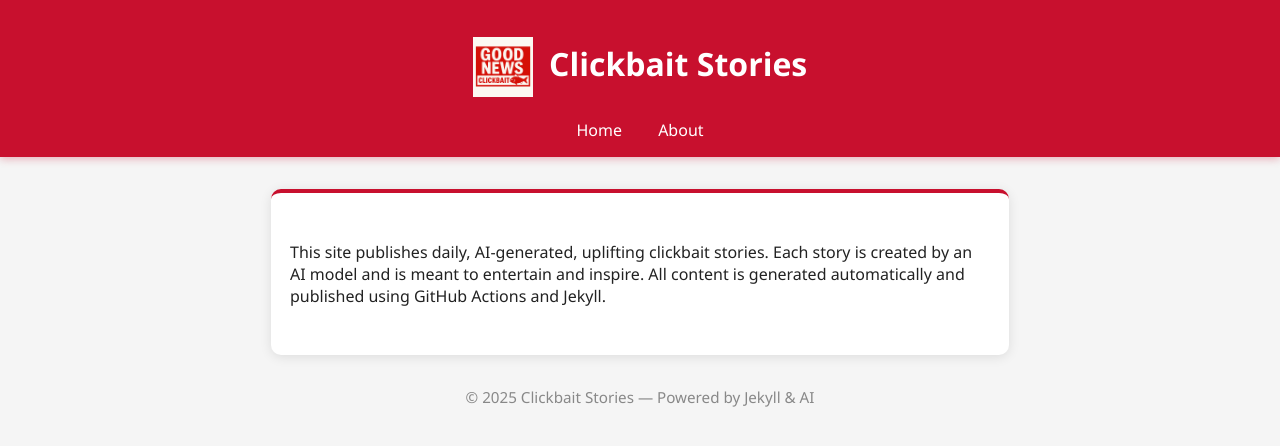
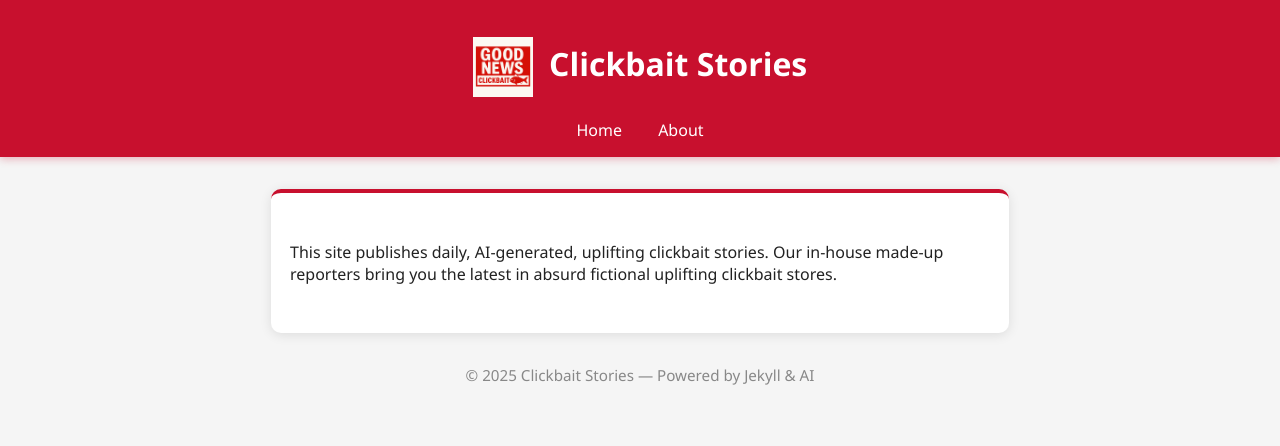
Before and after one commit to dfbr/clickbait_generator, a Jekyll site: the page built from about.md, in a window 1280 px wide. Shown: the top 446 px of the page. Built offline with Jekyll 4.4.1, drawn with Linux system fonts in a browser that asks for light colours.

Commit message:
Removes some of the more obvious text about AI

```diff
--- a/about.md
+++ b/about.md
@@ -3,4 +3,4 @@ layout: default
 title: About
 ---
 
-This site publishes daily, AI-generated, uplifting clickbait stories. Each story is created by an AI model and is meant to entertain and inspire. All content is generated automatically and published using GitHub Actions and Jekyll.
+This site publishes daily, AI-generated, uplifting clickbait stories. Our in-house made-up reporters bring you the latest in absurd fictional uplifting clickbait stores.
```
